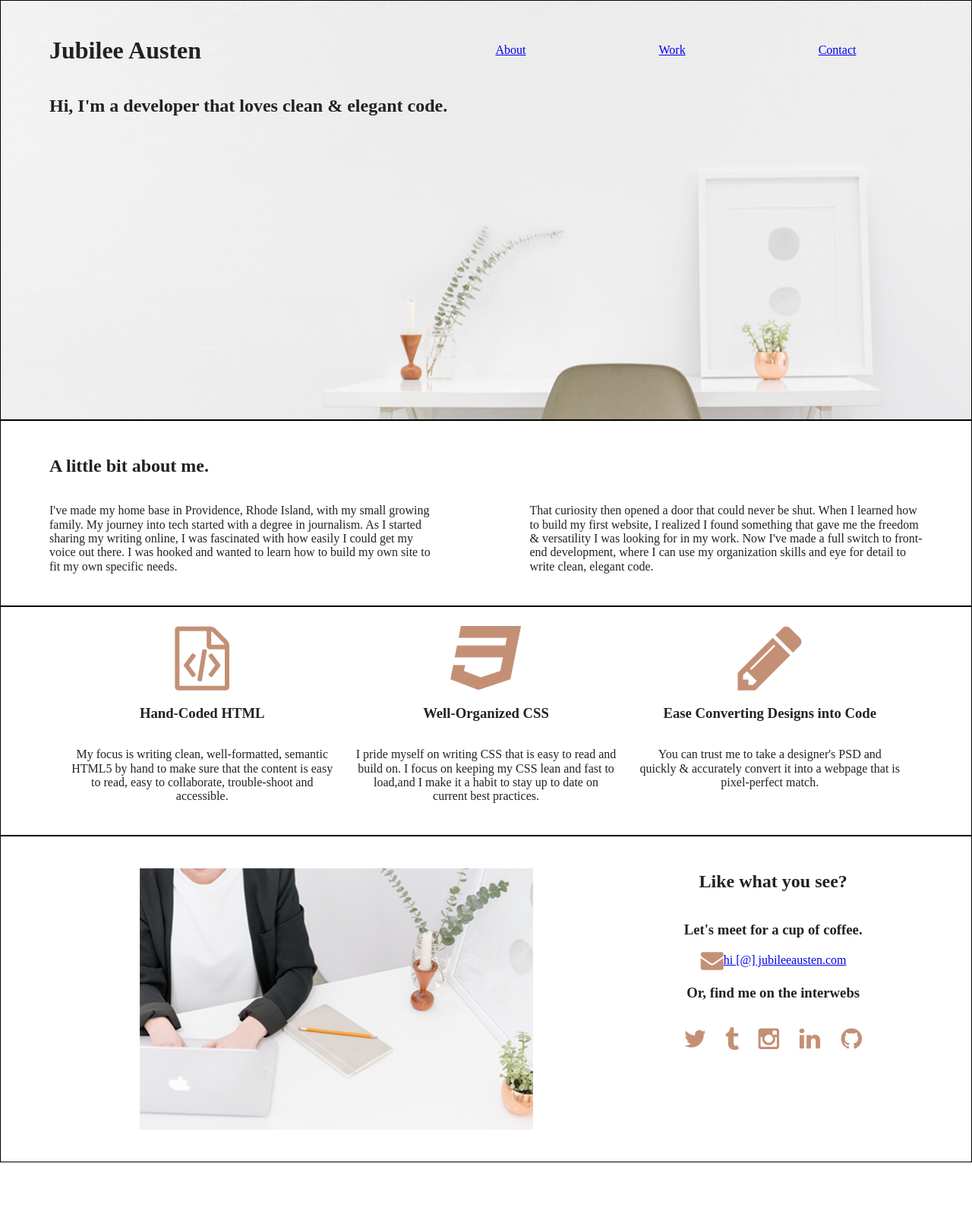
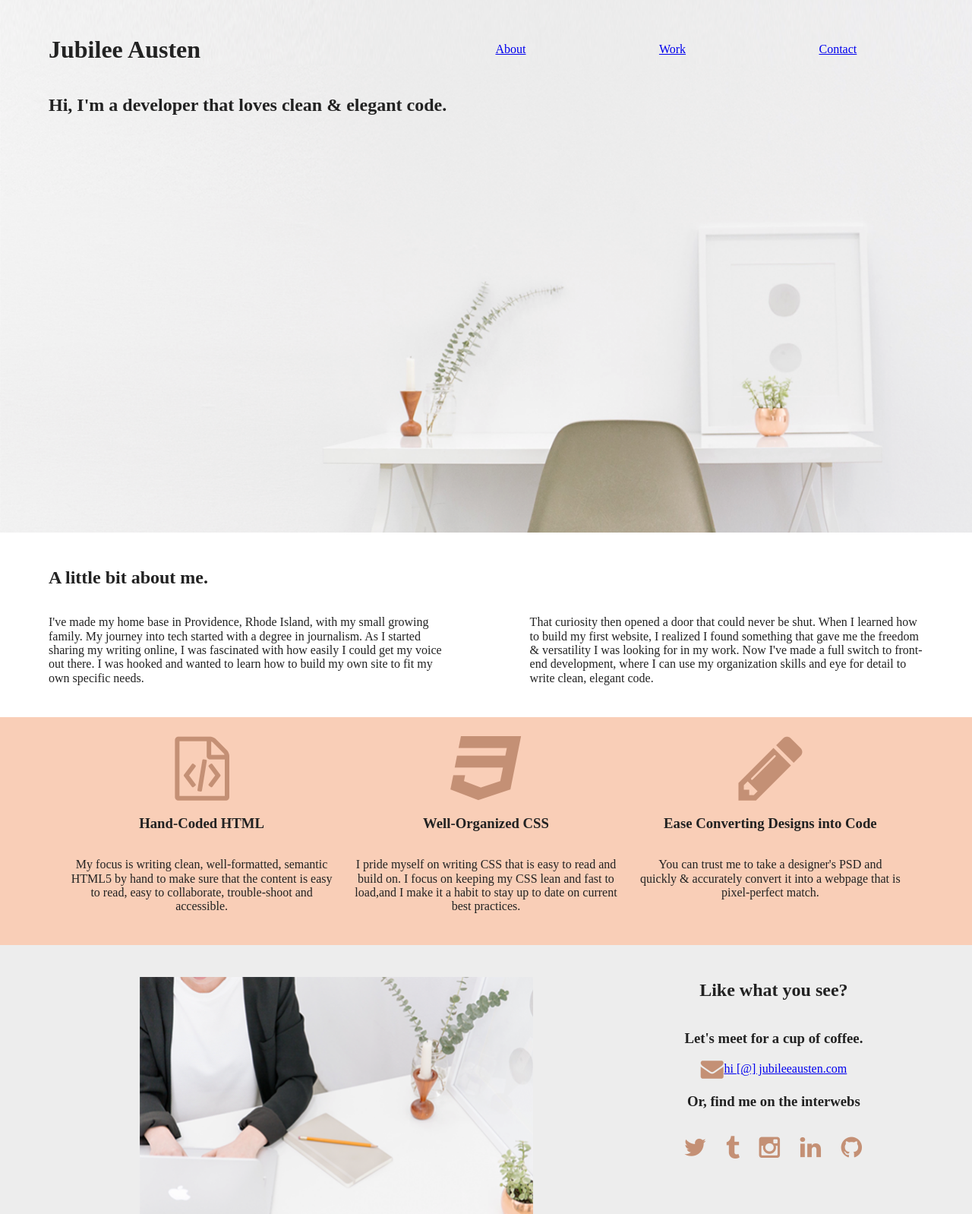
Before and after one commit to K-Zimny/Austen-responsive, a website built with Parcel: page index.html in a window 1280 px wide. Shown: the top 1598 px of the page at 76% size. Before the commit the page ends 1530 px from the top, so only its background shows below. Built offline with nearby package versions, Linux system fonts and the light colour scheme.

Commit message:
Added background colors

```diff
--- a/css/main.css
+++ b/css/main.css
@@ -86,11 +86,6 @@ textarea {
 /* ==========================================================================
    Author's custom styles
    ========================================================================== */
-/* Testing styles  */
-.content-wrapper {
-  border: 1px black solid;
-}
-
 
 /********* Global styles  **********/
 
@@ -108,6 +103,10 @@ textarea {
 /********* Text styles  **********/
 
 /******* header styles  ********/
+
+header{
+  background-color: #ededed;
+}
 
 header .content-wrapper {
   background: url(../img/full-background.png);
@@ -189,6 +188,10 @@ header nav {
 
 /*** work section styles  ***/
 
+.work{
+  background-color:#f9ceb7;
+}
+
 .work .content-wrapper{
 }
 
@@ -201,6 +204,10 @@ header nav {
 /******** footer styles  ********/
 
 /*** contact section styles  ***/
+
+footer{
+  background-color:#ededed;
+}
 
 footer .content {
   display: flex;
@@ -387,6 +394,11 @@ footer li {
 
   /******* header styles  ********/
 
+  header .content-wrapper {
+
+    height: 650px;
+  }
+
   /* nav styles */
 
   header .site-title {
```
